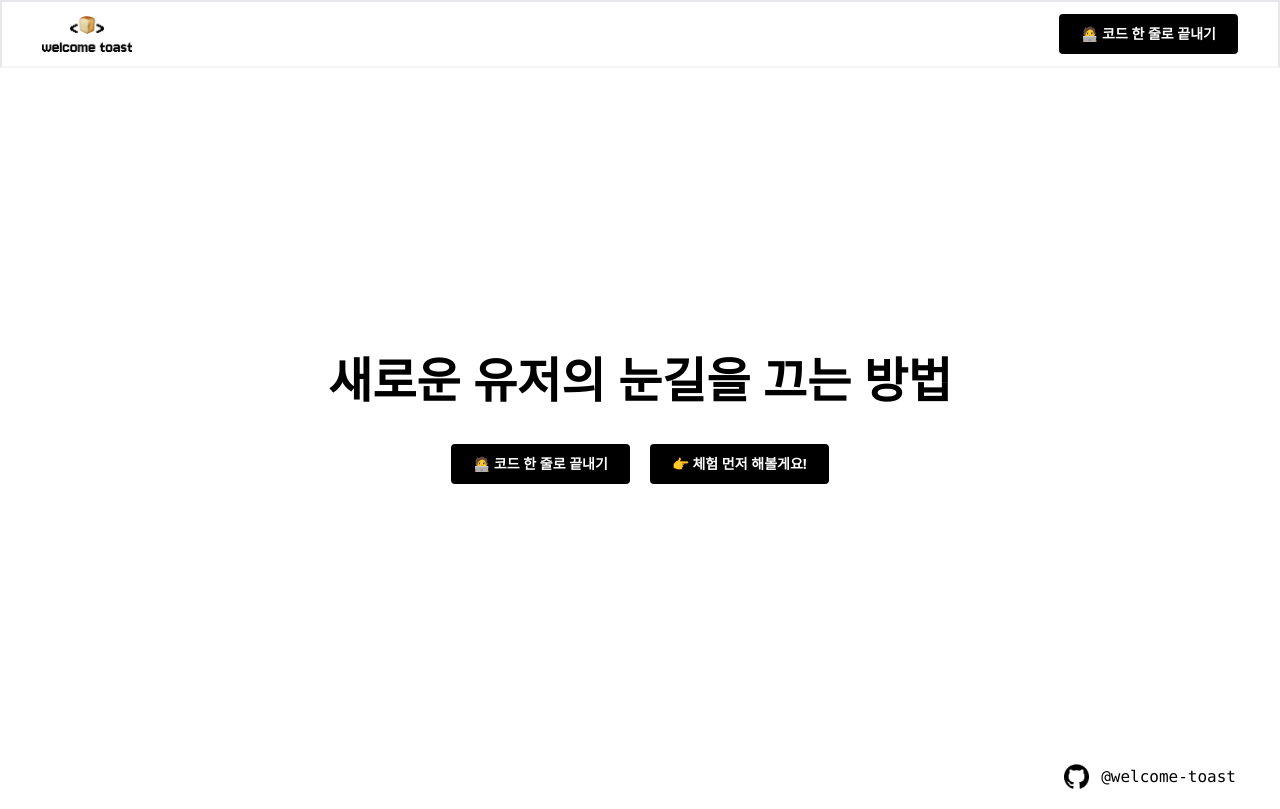
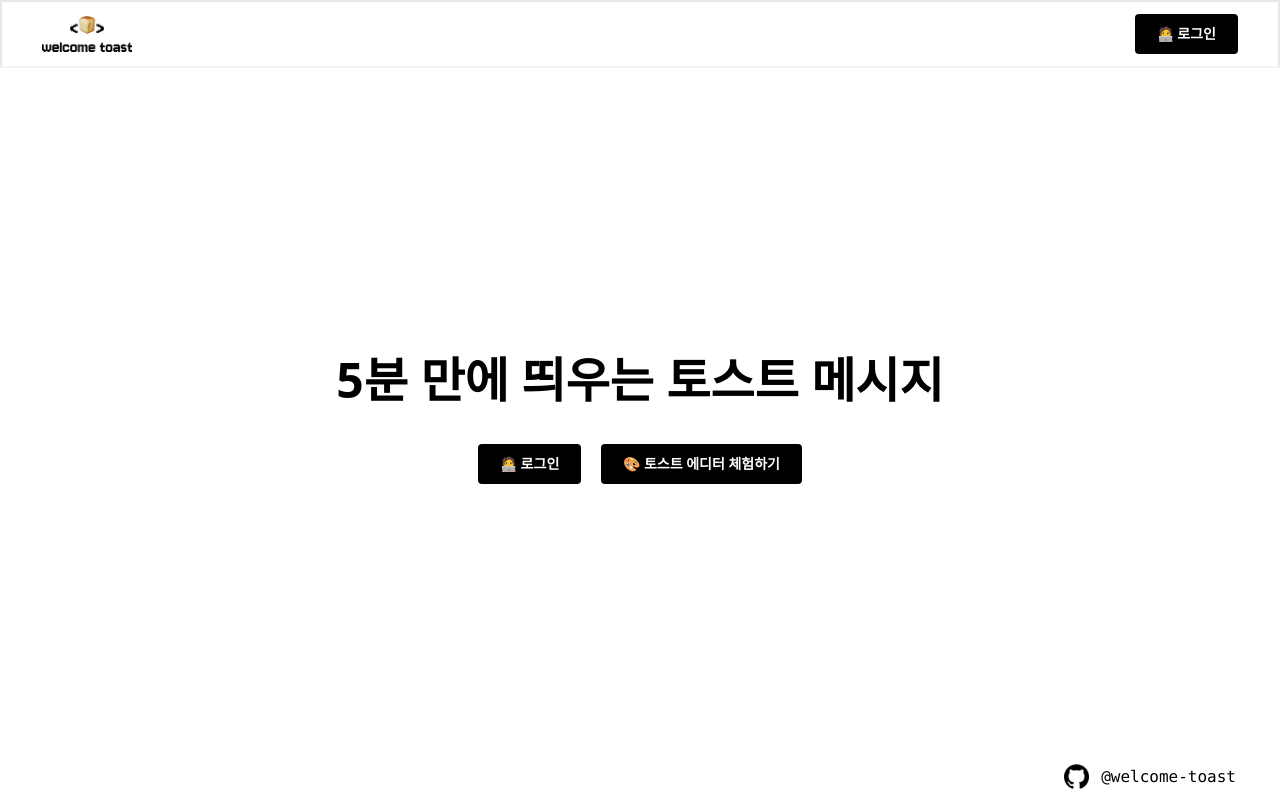
Before and after one commit to welcome-toast/admin, a React (Vite) app: page / in a window 1280 px wide. Built offline with nearby package versions, Linux system fonts and the light colour scheme; no server answers.

Commit message:
Refactor: modify PageHome text constants

```diff
--- a/src/shared/constant.js
+++ b/src/shared/constant.js
@@ -1,6 +1,7 @@
-export const TITLE_HOME = "새로운 유저의 눈길을 끄는 방법";
-export const CTA_SIGNIN = "🧑‍💻 코드 한 줄로 끝내기";
-export const CTA_SAMPLE = "👉 체험 먼저 해볼게요!";
+export const TITLE_HOME = "5분 만에 띄우는 토스트 메시지";
+export const TITLE_DESC = "사용자 온보딩을 돕거나 새로운 기능을 소개해보세요.";
+export const CTA_SIGNIN = "🧑‍💻 로그인";
+export const CTA_SAMPLE = "🎨 토스트 에디터 체험하기";
 export const CTA_SIGNOUT = "로그아웃";
 export const DESC_REDIRECT_API_KEY_ACCESS =
   "프로젝트의 API Key로 연동된 웹사이트만 확인할 수 있습니다. 연동 여부 혹은 프로젝트 목록에서 API Key를 확인해주세요.";
```
